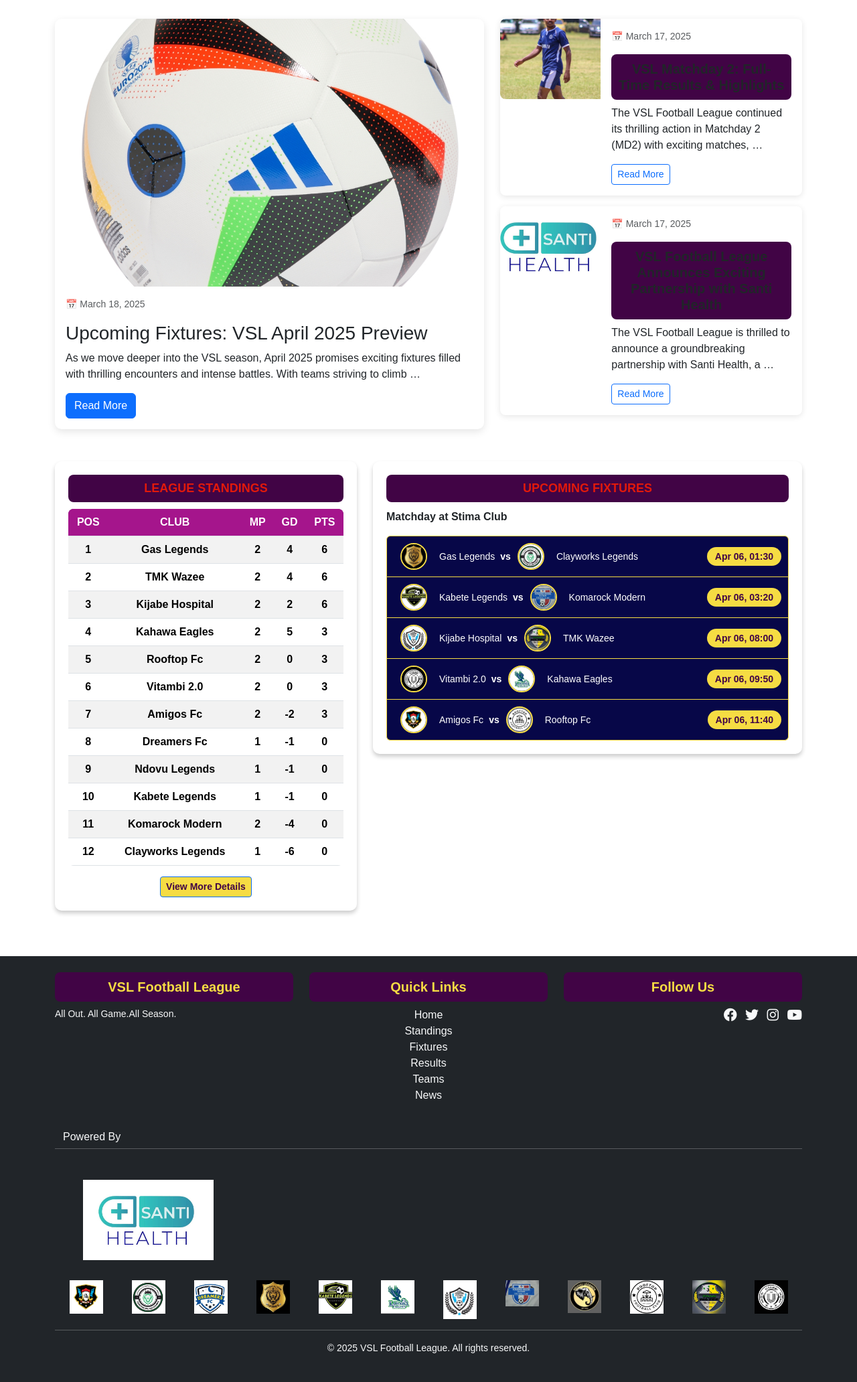
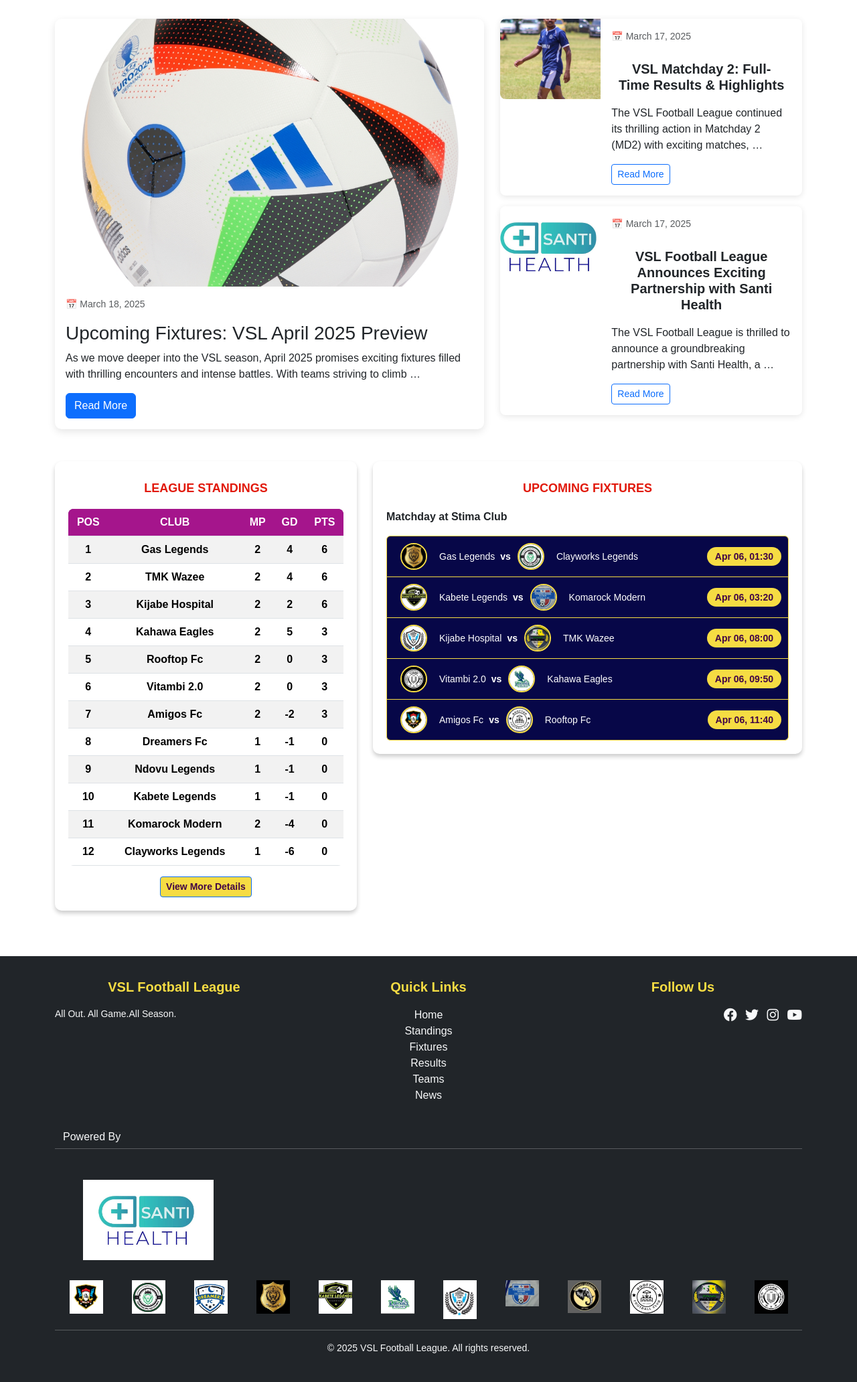
Before and after one commit to KakaDev254/VSL, a Django app: page / in a window 1280 px wide. Shown: the part 66-2130 px from the top of the page at 67% size. Run offline with Django 5.2, Linux system fonts and the light colour scheme; data comes from the database, SQL or seed files in the repository; some libraries are stand-ins or nearby versions.

Commit message:
changed h5 background

```diff
--- a/league_management/static/league_management/styles.css
+++ b/league_management/static/league_management/styles.css
@@ -281,7 +281,7 @@ body {
 }
 
 h5 {
-  background-color: #410445; /* Dark Purple */
+  /* background-color: #410445;  */
   color: #f6dc43; /* Yellow */
   padding: 10px;
   text-align: center;
```
